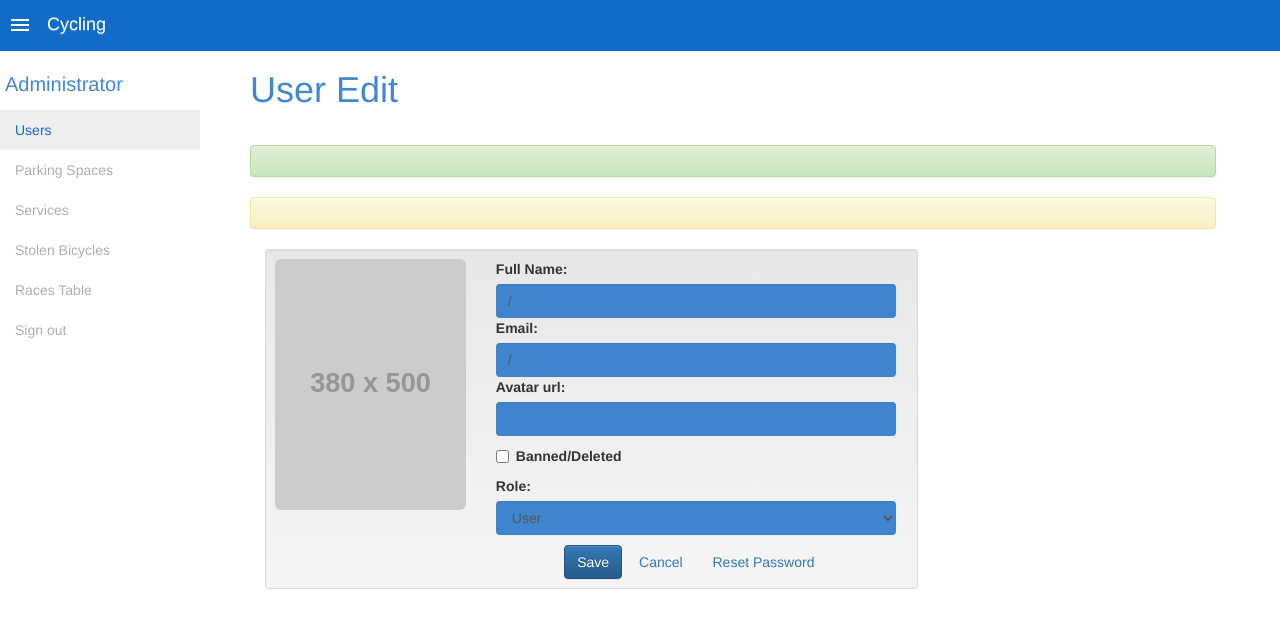
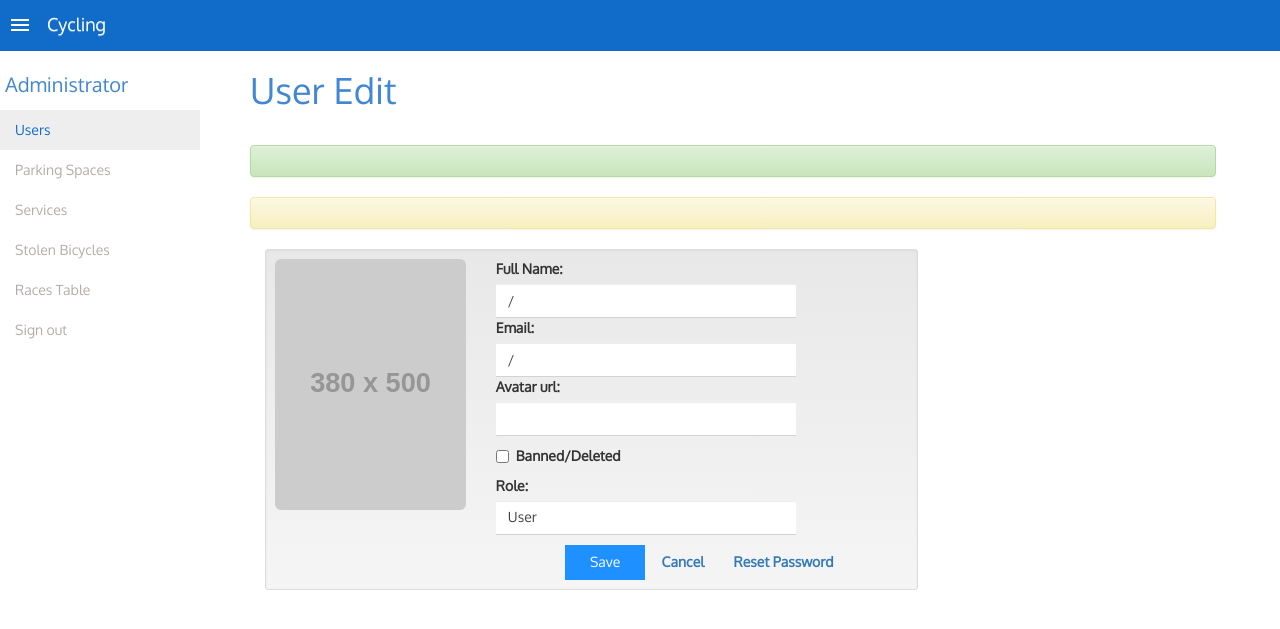
Before and after one commit to Social-projects-Rivne/Cycling_admin, a Flask app: template app/templates/edit_user.html in a window 1280 px wide; the page is wider, and only the part inside the window is pictured. Shown: the top 629 px of that part. Run offline with Flask 2, Linux system fonts and the light colour scheme; the template is opened without the code that fills it, so the values that code supplies are empty; grey boxes labelled with a size stand in for pictures from a placeholder-image service; parts of the project's set-up code (start-up, migrations or seed data) failed here and were passed over; some libraries are stand-ins or nearby versions.

Commit message:
Minor style fixes

```diff
--- a/app/static/style.css
+++ b/app/static/style.css
@@ -33,7 +33,7 @@ body
 	font-size: 18px !important;
 }
 
-.form-control
+.search-field
 {
 	background-color: #3E85CE !important;
 	border: none !important;
@@ -166,3 +166,55 @@ body
 	color: black;
 	text-decoration: none;
 }
+
+.edit-input
+{
+    border-top: none;
+    border-right: none;
+    border-left: none;
+    border-bottom: 1px solid #d3d3d3;
+    border-radius: 0;
+    width: 300px;
+    line-height: 1em;
+    outline: 0px !important;
+    -webkit-appearance:none;
+    background: #fff;
+    color: #444 !important;
+}
+
+.edit-input:hover .edit-input:active .edit-input:focus
+{
+    color: #444 !important;
+}
+
+.edit-button
+{
+    margin-left: 20px;
+    display: inline-block;
+    vertical-align: middle;
+    float: none;
+    width: 80px;
+    height: 35px;
+    text-align: center;
+    border: none;
+    color: #fff;
+    background-color: #1E90FF;
+    cursor: pointer;
+}
+
+.edit-button:hover
+{
+
+    background-color: #106CC8;
+}
+
+.edit-button:active
+{
+
+    background-color: #0862BD;
+}
+
+.edit-button-snd:hover
+{
+    text-decoration: none;
+}
--- a/app/templates/base.html
+++ b/app/templates/base.html
@@ -7,15 +7,15 @@
    <title>Users of Rivne-cycling</title>
   {% endif %}
   <meta charset="UTF-8">
-  <link rel="stylesheet" href="{{ url_for('static', filename='style.css')}}" />
   <link href="https://fonts.googleapis.com/icon?family=Material+Icons" rel="stylesheet">
   <link href="https://fonts.googleapis.com/css?family=Oxygen" rel="stylesheet">
   <link rel="stylesheet" href="{{ url_for('static', filename='bootstrap.css')}}" />
   <link rel="stylesheet" href="{{ url_for('static', filename='bootstrap-theme.css')}}" />
+  <link rel="stylesheet" href="{{ url_for('static', filename='style.css')}}" />
   <script src="http://ajax.googleapis.com/ajax/libs/jquery/1.12.4/jquery.min.js"></script>
-  <script type="text/javascript" src="{{ url_for('static', filename='main.js')}}"></script>
   <script type="text/javascript" src="{{ url_for('static', filename='role_change_confirm.js')}}"></script>
   <script type="text/javascript" src="{{ url_for('static', filename='bootstrap.js')}}"></script>
+  <script type="text/javascript" src="{{ url_for('static', filename='main.js')}}"></script>
 </head>
 <body>
 
--- a/app/templates/edit_user.html
+++ b/app/templates/edit_user.html
@@ -38,17 +38,17 @@
   <form method='POST' id='edit-form'>
     <div>
       <label class="control-label">Full Name:</label>
-      <input class="form-control" type="text" name="full_name" value={{user.full_name}} />
+      <input class="form-control edit-input" type="text" name="full_name" value={{user.full_name}} />
     </div>
     <div>
       <label class="control-label">Email:</label>
-      <input class="form-control" type="text" name="email" value={{user.email}} />
+      <input class="form-control edit-input" type="text" name="email" value={{user.email}} />
     </div>
 
 <!-- avatar URL starts here -->
     <div>
       <label class="control-label">Avatar url:</label>
-      <input class="form-control" type="text" name="avatar_url" value='{{user.avatar}}' />
+      <input class="form-control edit-input" type="text" name="avatar_url" value='{{user.avatar}}' />
     </div>
 <!-- avatar url ends here -->
 
@@ -62,16 +62,16 @@
     </div>
     <div>
       <label class="control-label">Role:</label>
-      <select style="form-control" class="form-control" name="role_id" form='edit-form' {% if role_disabled %}disabled{% endif %}>
+      <select style="form-control" class="form-control edit-input" name="role_id" form='edit-form' {% if role_disabled %}disabled{% endif %}>
         <option value="0" {% if user.role_id|int() == 0 %} selected{% endif %}>User</option>
         <option value="1" {% if user.role_id|int() == 1 %} selected{% endif %}>Admin</option>
       </select>
     </div>
     <div style="width:400px;text-align:center;margin-top:10px;">
       <div style="display:inline-block;margin: 0 auto;">
-        <input class='btn btn-primary' type='submit' value='Save'/>
-        <button type='button' class='btn btn-link' onclick='reset_data()'>Cancel</button>
-        <button type='button' class='btn btn-link' data-toggle="modal" data-target="#reset-modal">Reset Password</button>
+        <input class='edit-button' type='submit' value='Save'/>
+        <button style="font-weight:bold" type='button' class='btn btn-link edit-button-snd' onclick='reset_data()'>Cancel</button>
+        <button style="font-weight:bold"  type='button' class='btn btn-link edit-button-snd' data-toggle="modal" data-target="#reset-modal">Reset Password</button>
       </div>
     </div>
   </form>
--- a/app/templates/list_all_users.html
+++ b/app/templates/list_all_users.html
@@ -7,7 +7,7 @@
         <div class="input-group-btn">
             <button class="btn search-button" type="submit"><i class="glass material-icons">search</i></button>
         </div>
-        <input type="search" class="form-control search-input-class" placeholder="Search" name="search-input">
+        <input type="search" class="form-control search-input-class search-field" placeholder="Search" name="search-input">
     </div>
 </form>
 {% endblock %}
```
